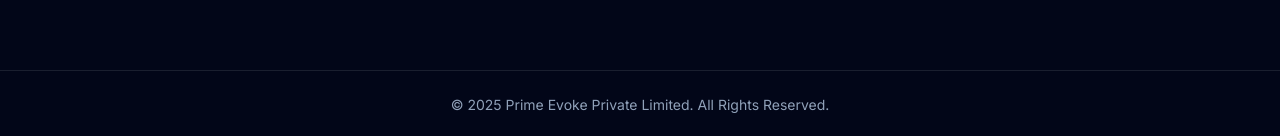
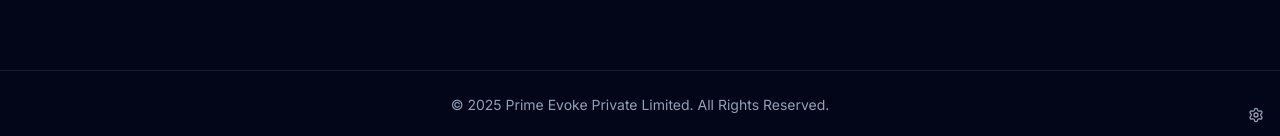
Before and after one commit to EdirithanthiriTharushaKawshalya/prime-evoke-pvt, a Next.js app: page / in a window 1280 px wide. Shown: the part 1949-2085 px from the top of the page. Built offline with nearby package versions, Linux system fonts and the light colour scheme.

Commit message:
change: link admin to the home

```diff
--- a/src/components/layout/Footer.tsx
+++ b/src/components/layout/Footer.tsx
@@ -1,10 +1,21 @@
+import Link from "next/link";
+import { Settings } from "lucide-react"; // 1. Import an icon
+
 export function Footer() {
   const currentYear = new Date().getFullYear();
   return (
-    <footer className="py-6 px-6 md:px-12 border-t mt-auto">
+    <footer className="py-6 px-6 md:px-12 border-t mt-auto relative"> {/* 2. Added relative positioning */}
       <div className="container mx-auto text-center text-muted-foreground text-sm">
         <p>© {currentYear} Prime Evoke Private Limited. All Rights Reserved.</p>
-        {/* We will add social media icons here later */}
+
+        {/* 3. Added Admin Link */}
+        <Link
+          href="/login" // Link to your admin login page
+          aria-label="Admin Login" // For accessibility
+          className="absolute bottom-4 right-4 text-muted-foreground hover:text-foreground transition-colors" // Position bottom-right
+        >
+          <Settings className="h-4 w-4" /> {/* Use the icon */}
+        </Link>
       </div>
     </footer>
   );
```
